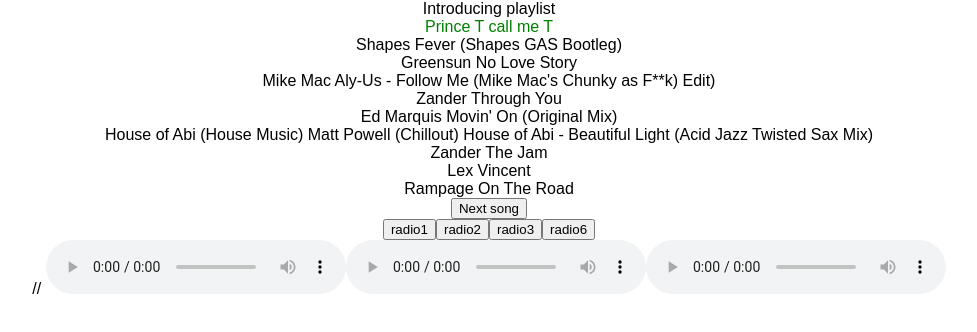
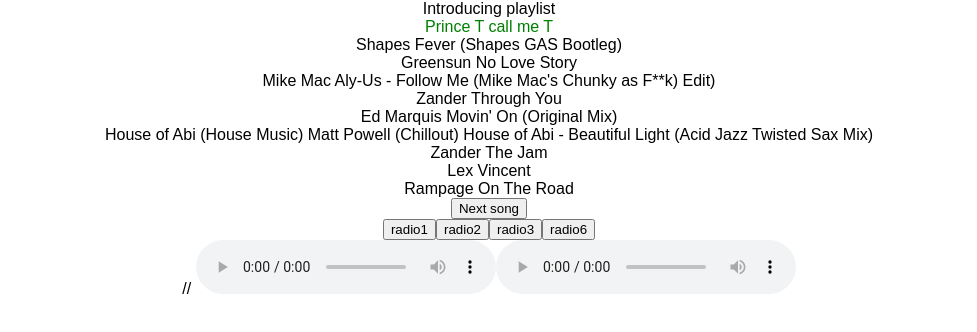
Before and after one commit to lsmithx2/ai_radio_playlist, a React (Create React App) app: page / in a window 1280 px wide. Shown: the top 332 px of the page, without its empty margins (151-1128 px from the left). Built offline with nearby package versions, Linux system fonts and the light colour scheme.

Commit message:
Added audio player

```diff
--- a/src/components/App.js
+++ b/src/components/App.js
@@ -3,8 +3,6 @@ import '../App.css';
 import Playlist from './playlist.js';
 import Button from './button.js';
 import ButtonContainer from './buttoncontainer.js';
-import Player from './player.js';
-import ReactAudioPlayer from 'react-audio-player';
 // import { radio1, radio2, radio3, radio6 } from '../playlists/*.json';
 import radio1 from '../playlists/radio1.json';
 import radio2 from '../playlists/radio2.json';
@@ -70,12 +68,8 @@ class App extends Component {
        <Button onClick={() => this.handleClick()} buttonName={'Next song'}/>
        <ButtonContainer onClick={(playlistNumber) => this.changePlaylist(playlistNumber)}/>
        // <audio controls = "controls"> <source src =  "../audio/1045653.mp3" type = "audio/mpeg"></source></audio>
-       <audio controls="controls" id="audioplayer" src="./1045653.mp3" type = "audio/mpeg"></audio>
-       <ReactAudioPlayer
-         src =  "../audio/1045653.mp3"
-         autoPlay
-         controls
-         />
+       <audio controls="controls" id="audioplayer" src="/1045653.mp3" type = "audio/mpeg"></audio>
+
       </div>
     );
   }
```
Also changed, not shown: 1 other file (tests, documents, lock files or other folders).
